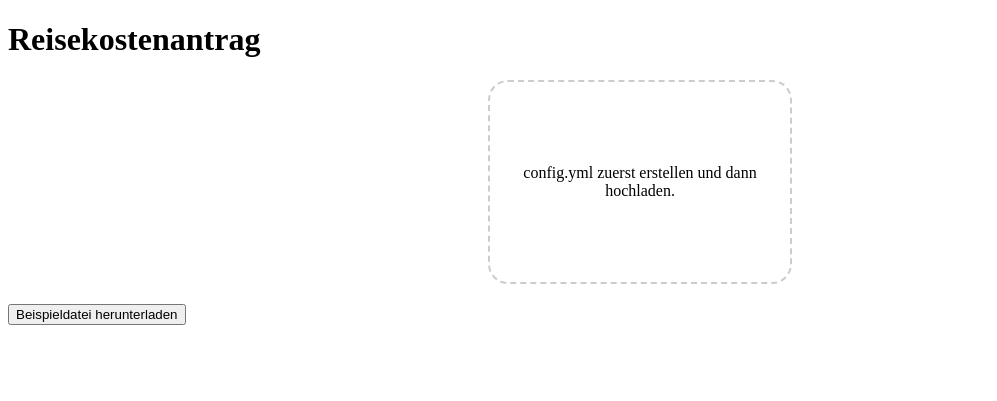
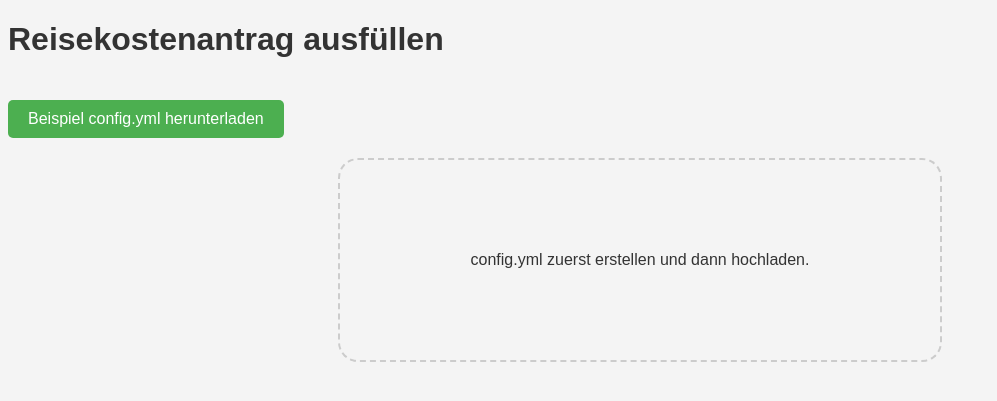
Before and after one commit to tna76874/lbvform, a Flask app: page / in a window 1280 px wide. Shown: the top 401 px of the page, without its empty margins (0-997 px from the left). Run offline with Flask 3, Linux system fonts and the light colour scheme.

Commit message:
update html css

```diff
--- a/static/style.css
+++ b/static/style.css
@@ -1,7 +1,16 @@
+body {
+    font-family: 'Arial', sans-serif;
+    background-color: #f4f4f4;
+    margin: 30;
+    padding: 20;
+    color: #333;
+}
+
 #drop-area {
     border: 2px dashed #ccc;
     border-radius: 20px;
-    width: 300px;
+    width: 100%;
+    max-width: 600px;
     height: 200px;
     margin: 20px auto;
     display: flex;
@@ -15,6 +24,32 @@
     background-color: #e9e9e9;
 }
 
+#drop-area:hover {
+    background-color: #d0d0d0;
+}
+
+
 label {
     cursor: pointer;
 }
+
+#download-button {
+    background-color: #4CAF50;
+    color: white;
+    border: none;
+    border-radius: 5px;
+    padding: 10px 20px;
+    font-size: 16px;
+    cursor: pointer;
+    transition: background-color 0.3s, transform 0.2s;
+    margin-top: 20px;
+}
+
+#download-button:hover {
+    background-color: #45a049;
+    transform: scale(1.05);
+}
+
+#download-button:active {
+    transform: scale(0.95);
+}
--- a/templates/index.html
+++ b/templates/index.html
@@ -4,17 +4,17 @@
     <meta charset="UTF-8">
     <meta name="viewport" content="width=device-width, initial-scale=1.0">
     <link rel="stylesheet" href="{{ url_for('static', filename='style.css') }}">
-    <title>Datei-Upload</title>
+    <title>Reisekostenantrag</title>
 </head>
 <body>
-    <h1>Reisekostenantrag</h1>
+    <h1>Reisekostenantrag ausfüllen</h1>
+    <button id="download-button" onclick="downloadExample()">Beispiel config.yml herunterladen</button>
     <div id="drop-area">
         <form id="upload-form" action="/upload" method="post" enctype="multipart/form-data">
             <input type="file" id="fileElem" name="file" accept="*/*" style="display:none;">
             <label id="fileLabel" for="fileElem">config.yml zuerst erstellen und dann hochladen.</label>
         </form>
     </div>
-    <button id="download-button" onclick="downloadExample()">Beispieldatei herunterladen</button>
 
     <script>
         let dropArea = document.getElementById('drop-area');
```
